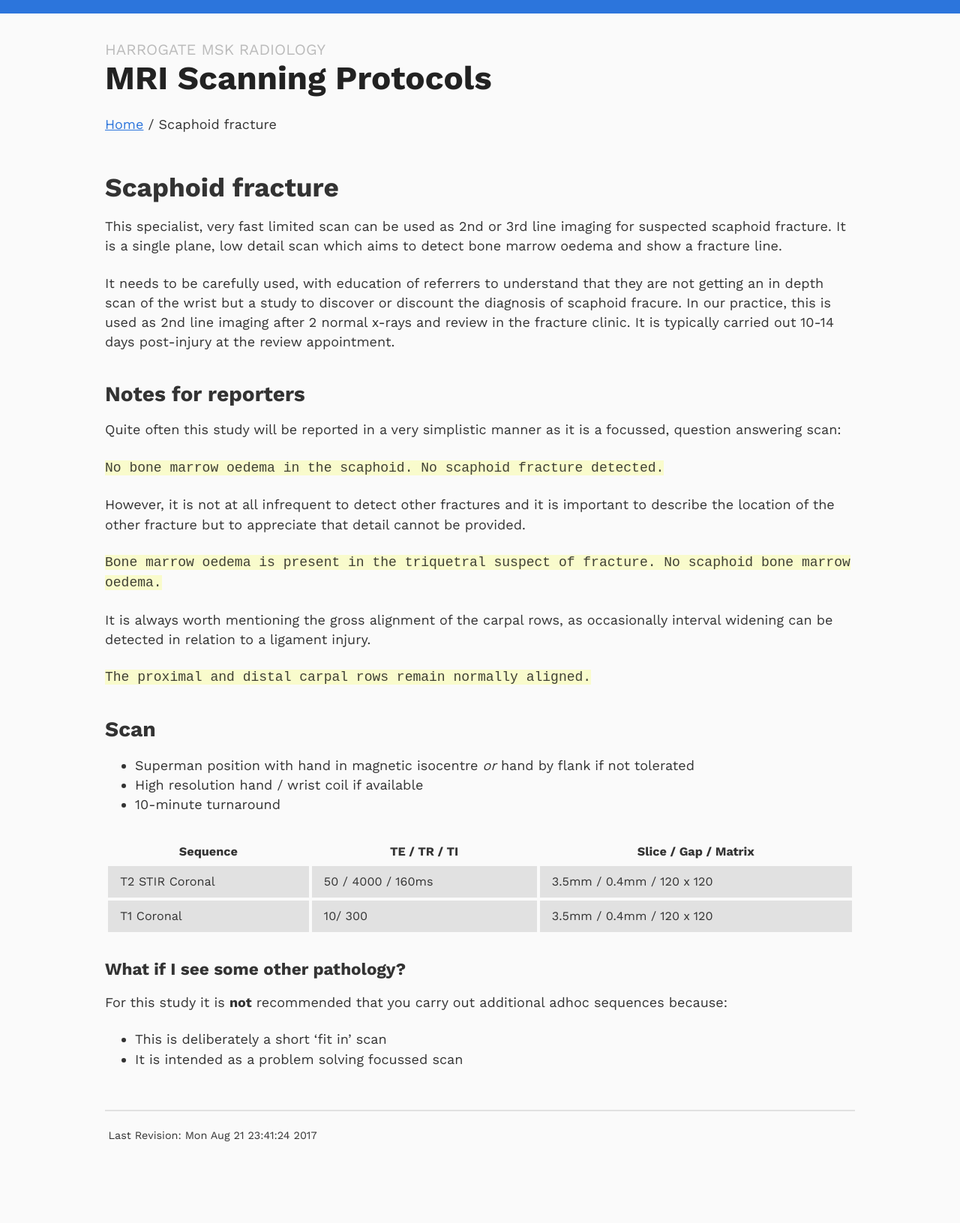
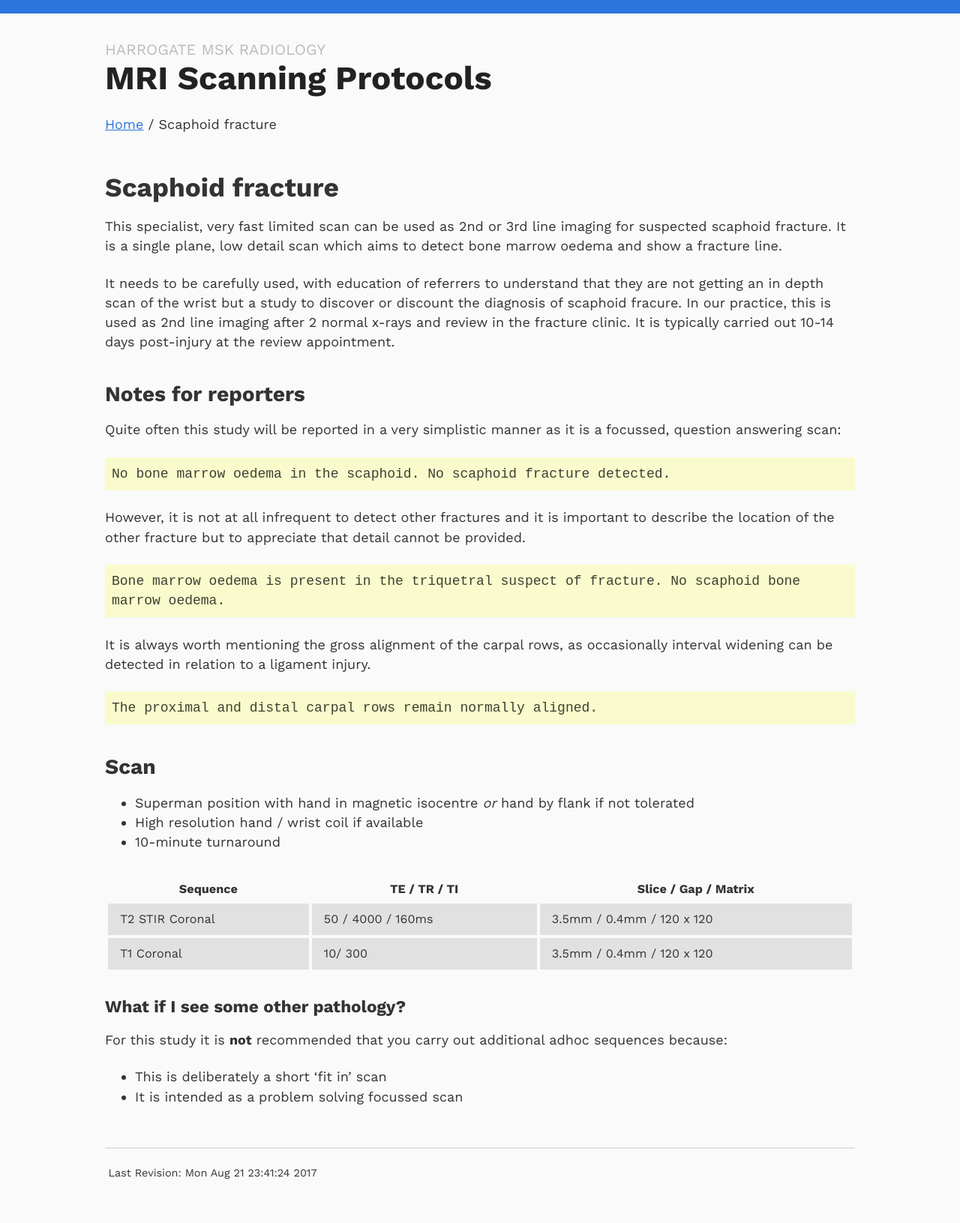
Before and after one commit to harrogatemsk/harrogatemsk.github.io, a Jekyll site: the page built from _protocols/scaphoid.md, in a window 1280 px wide. Shown: the whole page at 75% size. Built offline with Jekyll 4.4.1, drawn with Linux system fonts in a browser that asks for light colours; before the commit the page ends 1581 px from its top, so only the background shows below that.

Commit message:
Update style.scss

```diff
--- a/assets/css/style.scss
+++ b/assets/css/style.scss
@@ -66,6 +66,8 @@ a:hover { color: darken($primary_color, 20); text-decoration: none; }
 code {
 	background-color: #F9FBCC;
 	color: rgba(0,0,0,0.75);
+	display: block;
+	padding: 0.5em;
 }
 
 #site-description {
```
